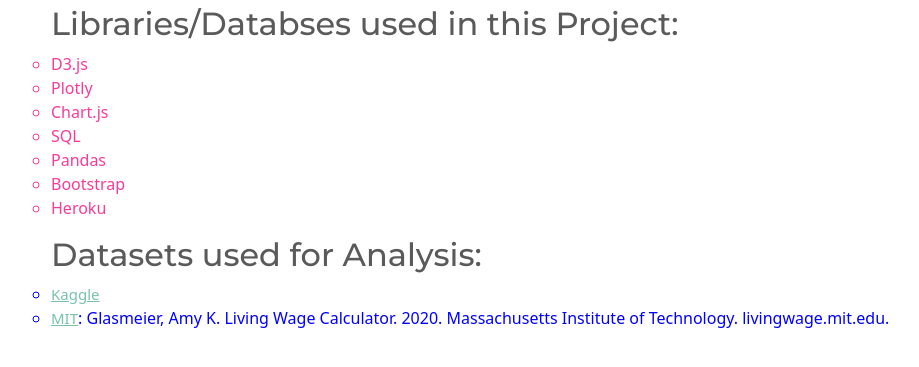
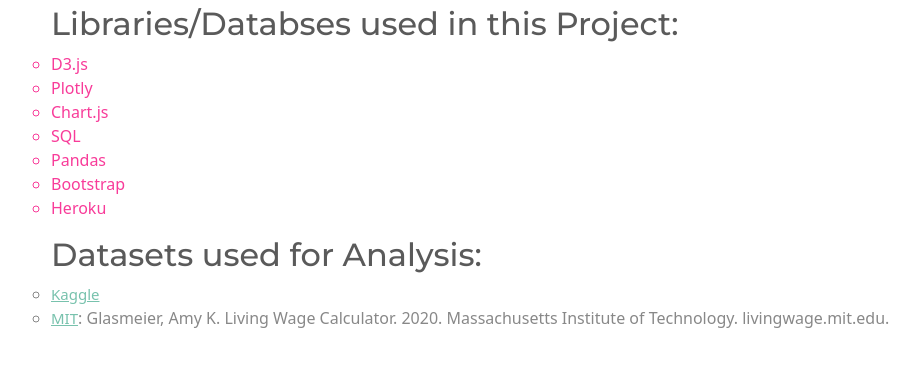
Before and after one commit to nicpie-bit/Minimum-Wage-Analysis, a Flask app: page /overview.html in a window 1280 px wide. Shown: the part 325-692 px from the top of the page, without its empty margins (31-950 px from the left). Run offline with Flask 2, Linux system fonts and the light colour scheme; some libraries are stand-ins or nearby versions.

Commit message:
took styling off of links

```diff
--- a/static/styles.css
+++ b/static/styles.css
@@ -114,10 +114,6 @@ body {
     font-size: 20px;
   }
 
-  #links {
-    color: blue;
-  }
-
   #libraries {
     color: rgb(248, 59, 153);
   }
```
